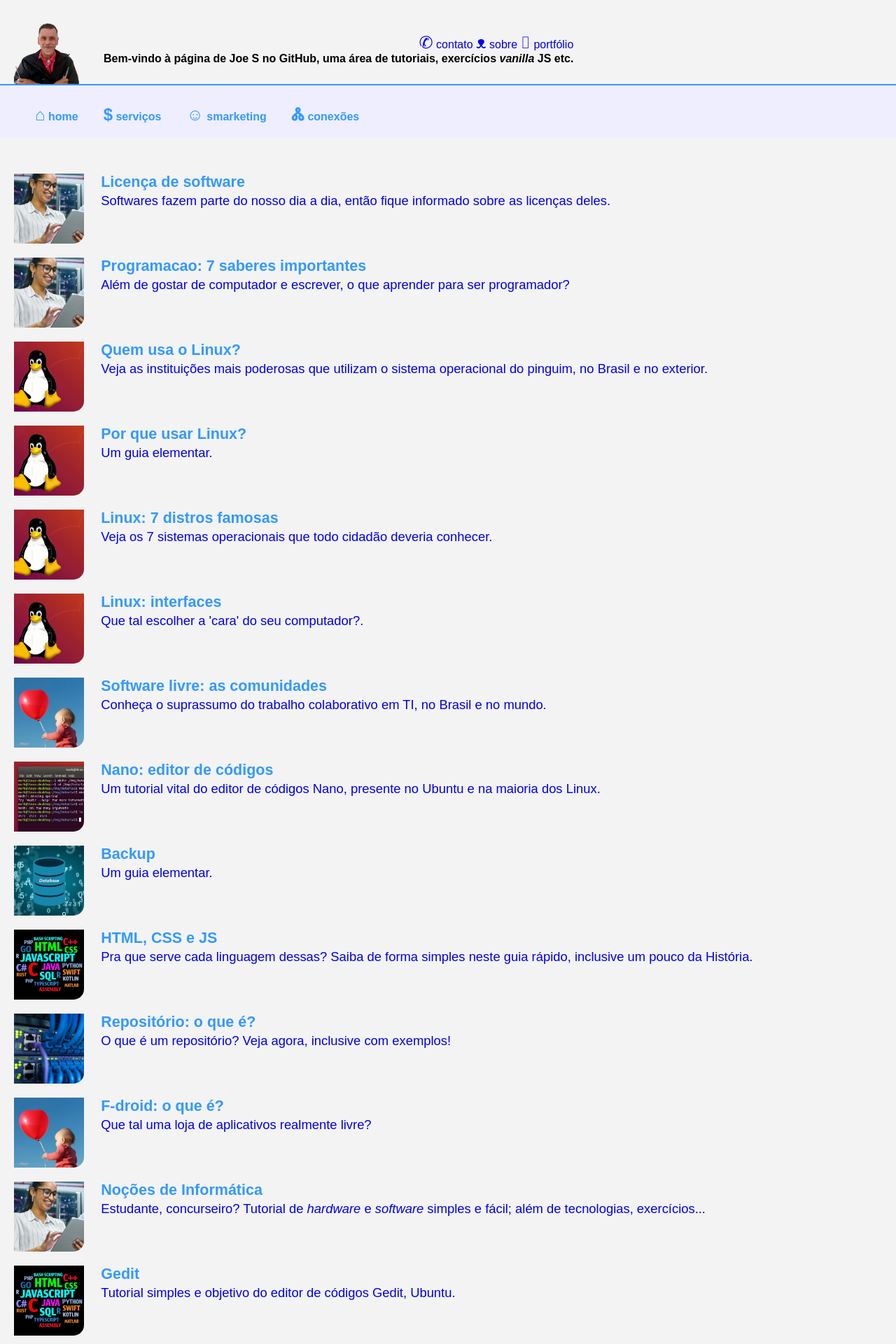
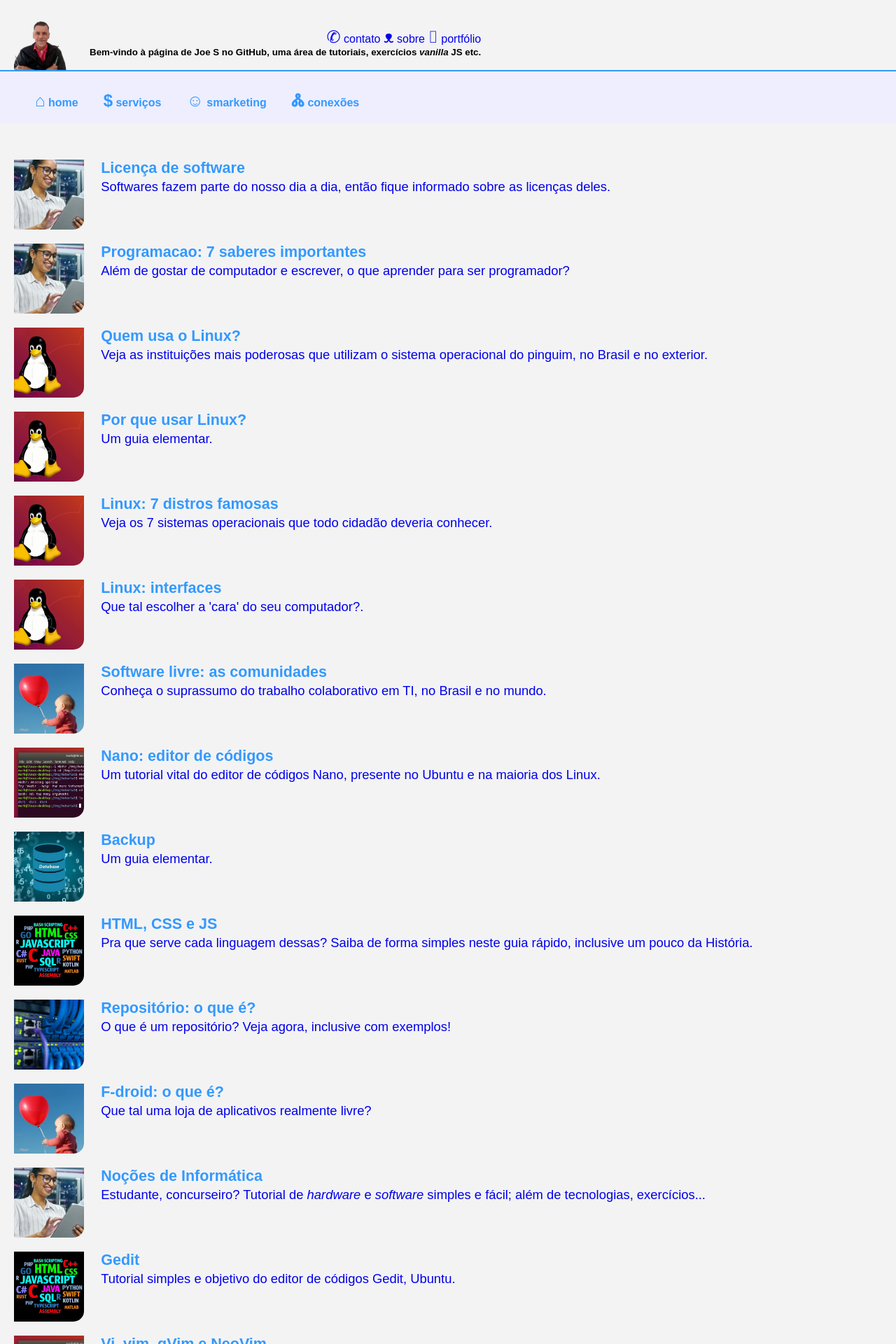
Before and after one commit to Joesynth/joesynth.github.io, a Jekyll site: the page built from index.html, in a window 1280 px wide. Shown: the top 1920 px of the page at 70% size. Built offline with Jekyll 4.4.1, drawn with Linux system fonts in a browser that asks for light colours.

Commit message:
Update style.css

```diff
--- a/css/style.css
+++ b/css/style.css
@@ -20,16 +20,20 @@
 
 img { margin-right: .5em;}
 
-.img-header { width: 100px; height: 100px; object-fit: cover; }
+.img-header { width: 80px; height: 80px; object-fit: cover; }
 
 
 #menuContato {
+	text-align: right;
+}
+
+#menuContato p {
 	color: var(--cor-escura);
-	text-align: right;
 }
 
 #bemVindo {
 	font-weight: bold;
+	font-size: smaller;
 	}
 
 /* Navegação e Lógica do Hamburger */
```
